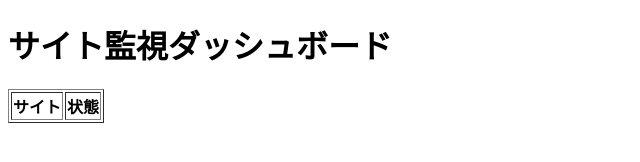
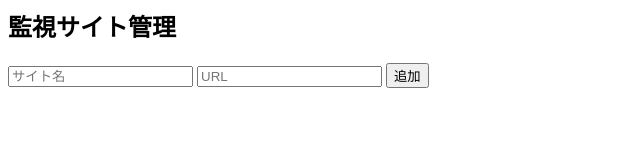
Before and after one commit to Kaztana/site-monitor, a website: page index.html in a window 1280 px wide. Shown: the whole page, without its empty margins (0-640 px from the left). Drawn offline with Linux system fonts and the light colour scheme.

Commit message:
Update index.html

```diff
--- a/index.html
+++ b/index.html
@@ -1,26 +1,8 @@
-<!DOCTYPE html>
-<html lang="ja">
-<head>
-<meta charset="utf-8">
-<title>サイト監視</title>
-</head>
-<body>
+<h2>監視サイト管理</h2>
 
-<h1>サイト監視ダッシュボード</h1>
+<input id="siteName" placeholder="サイト名">
+<input id="siteUrl" placeholder="URL">
 
-<table border="1">
-<thead>
-<tr>
-<th>サイト</th>
-<th>状態</th>
-</tr>
-</thead>
-
-<tbody id="tbody"></tbody>
-
-</table>
-
-<script src="app.js"></script>
-
-</body>
-</html>
+<button onclick="saveSite()">
+追加
+</button>
```
